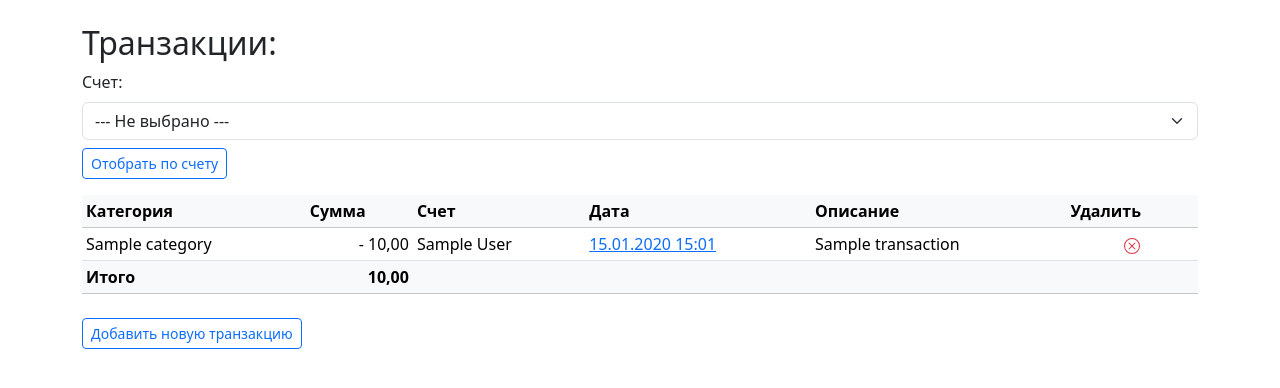
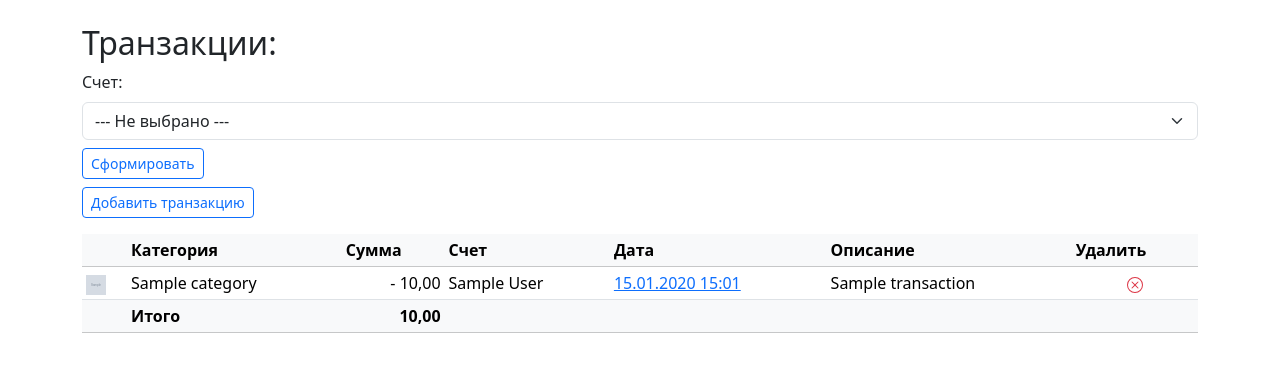
Before and after one commit to frolov-andrey/AndrFinace, a Django app: page /transactions/ in a window 1280 px wide. Shown: the part 73-461 px from the top of the page. Run offline with Django 5.2, Linux system fonts and the light colour scheme; tables that the repository leaves empty hold one stand-in row (values such as "Sample post"); grey boxes marked "Sample" are stand-in pictures; some libraries are stand-ins or nearby versions.

Commit message:
Доработки

```diff
--- a/my_finance/andr_finance/templates/andr_finance/accounts.html
+++ b/my_finance/andr_finance/templates/andr_finance/accounts.html
@@ -3,12 +3,12 @@
 
 {% block content %}
 
-    <h2>Счета</h2>
+    <h2 class="mb-3">Счета</h2>
 
     <div class="row">
         <div class="col-8">
     <table class="table table-hover">
-        <thead>
+        <thead class="table-light">
         <tr>
             <th>Иконка</th>
             <th>Название</th>
--- a/my_finance/andr_finance/templates/andr_finance/transactions.html
+++ b/my_finance/andr_finance/templates/andr_finance/transactions.html
@@ -1,4 +1,5 @@
 {% extends "andr_finance/base.html" %}
+{% load static %}
 
 {% block content %}
 
@@ -26,13 +27,18 @@
                 >{{ account.name }}</option>
             {% endfor %}
         </select>
-        <button name="submit" class="btn btn-outline-primary btn-sm mt-2">Отобрать по счету</button>
+        <button name="submit" class="btn btn-outline-primary btn-sm mt-2">Сформировать</button>
+    </form>
+
+    <form action="{% url 'andr_finance:transaction_add' 'minus' %}">
+        <button type="submit" class="btn btn-outline-primary btn-sm mt-2">Добавить транзакцию</button>
     </form>
 
     <div class="table-responsive">
         <table class="table table-hover table-sm mt-3">
             <thead class="table-light">
             <tr>
+                <th scope="col"></th>
                 <th scope="col">Категория</th>
                 <th scope="col">Сумма</th>
                 <th scope="col">Счет</th>
@@ -44,6 +50,15 @@
             <tbody>
             {% for transaction in transactions %}
                 <tr>
+                    <td>
+                        <img
+                                {% if transaction.category.icon_folder is not None %}
+                                    src="{% static 'andr_finance/images/' %}{{ transaction.category.icon_folder }}/{{ transaction.category.icon_file }}"
+                                {% else %}
+                                    src="{{ icon_default }}"
+                                {% endif %}
+                                    width="20" height="20">
+                    </td>
                     <td>{{ transaction.category.name }}</td>
                     {% if transaction.type_transaction == 'minus' %}
                         <td class="td_right">- {{ transaction.amount|floatformat:"2g" }}</td>
@@ -81,6 +96,7 @@
             </tbody>
             <tfoot class="table-light">
             <tr>
+                <th></th>
                 <th>Итого</th>
                 <th class="td_right">{{ total_amount|floatformat:"2g" }}</th>
                 <th colspan="4"></th>
@@ -89,8 +105,4 @@
         </table>
     </div>
 
-    <form action="{% url 'andr_finance:transaction_add' 'minus' %}">
-        <button type="submit" class="btn btn-outline-primary btn-sm mt-2">Добавить новую транзакцию</button>
-    </form>
-
 {% endblock content %}
--- a/my_finance/andr_finance/views.py
+++ b/my_finance/andr_finance/views.py
@@ -250,6 +250,7 @@ def transactions(request):
         'transactions': transactions,
         'accounts': Account.objects.order_by('name'),
         'select_menu': 'transactions',
+        'icon_default': icon_default,
         'filter_account': filter_account,
         'total_amount': total_amount,
     }
```
Also changed, not shown: my_finance/andr_finance/templates/andr_finance/base.html (+0 -13 lines), my_finance/andr_finance/templates/andr_finance/transaction_add.html (+8 -0 lines), my_finance/andr_finance/templates/andr_finance/transaction_edit.html (+9 -0 lines).
